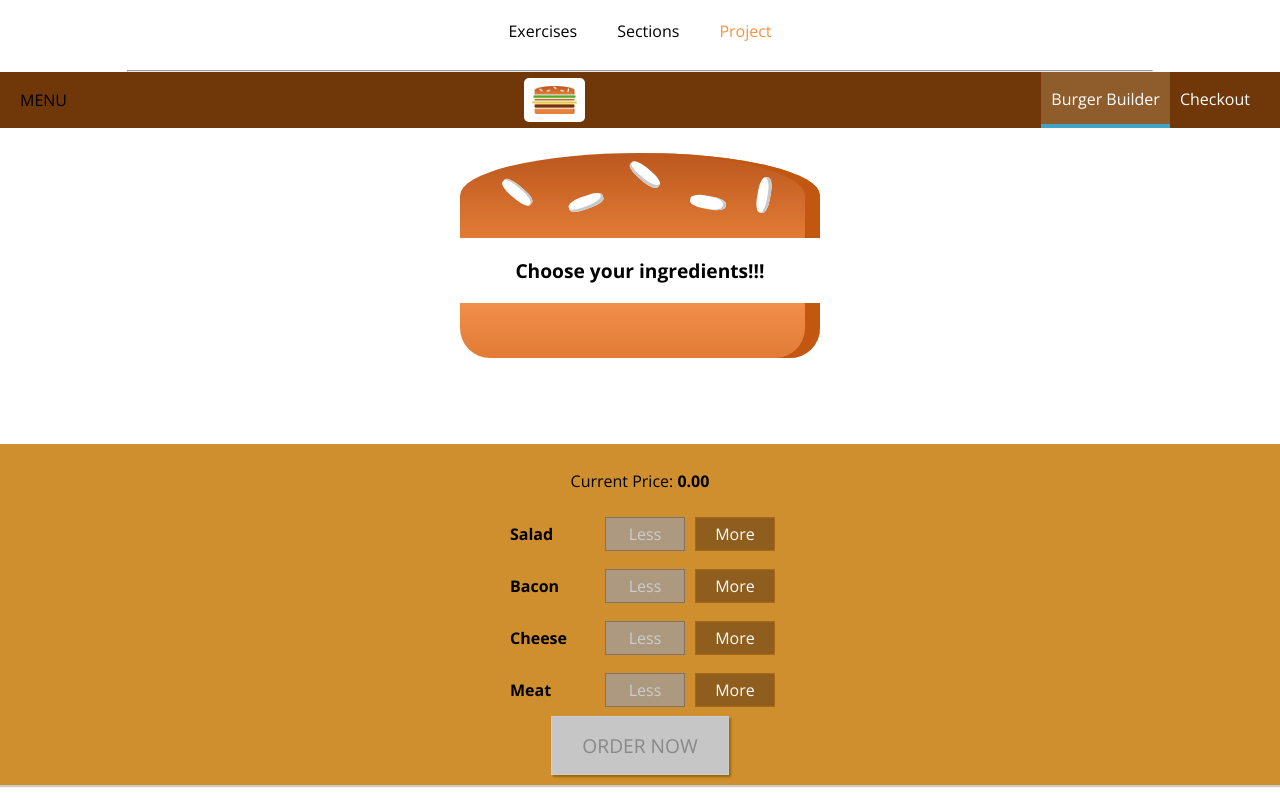
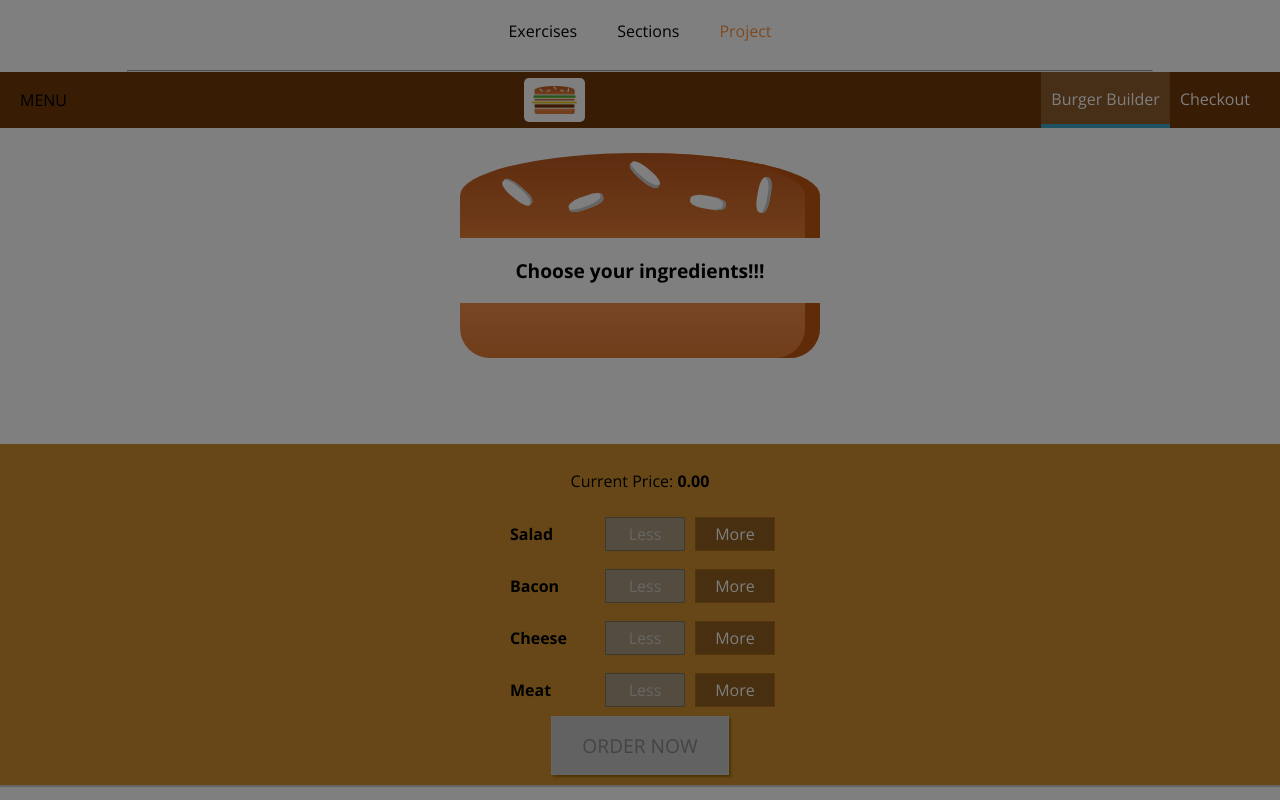
Before and after one commit to vinicechin/react-projects, a React (Create React App) app: page /project in a window 1280 px wide. Built offline with nearby package versions, Linux system fonts and the light colour scheme.

Commit message:
Add classnames package. Add Backdrop to sidebar.

```diff
--- a/package.json
+++ b/package.json
@@ -4,6 +4,7 @@
   "private": true,
   "dependencies": {
     "axios": "^0.19.2",
+    "classnames": "^2.2.6",
     "prop-types": "^15.7.2",
     "radium": "^0.26.0",
     "react": "^16.13.1",
--- a/src/Project/components/Layout/Layout.js
+++ b/src/Project/components/Layout/Layout.js
@@ -1,17 +1,32 @@
-import React from 'react'
+import React, { Component } from 'react'
 
 import { Content } from './Layout.module.css'
 import Toolbar from '../Navigation/Toolbar/Toolbar'
 import SideDrawer from '../Navigation/SideDrawer/SideDrawer'
 
-const Layout = (props) => (
+class Layout extends Component {
+    state = {
+        showSideDrawer: true
+    }
+
+    sideDrawerClosedHandler = () => {
+        this.setState({showSideDrawer: false})
+    }
+
+    render() {
+        return (
             <>
                 <Toolbar />
-        <SideDrawer />
+                <SideDrawer
+                    open={this.state.showSideDrawer}
+                    closed={this.sideDrawerClosedHandler}
+                />
                 <main className={Content}>
-            {props.children}
+                    {this.props.children}
                 </main>
             </>
         )
+    }
+}
 
 export default Layout
--- a/src/Project/components/Navigation/SideDrawer/SideDrawer.js
+++ b/src/Project/components/Navigation/SideDrawer/SideDrawer.js
@@ -1,17 +1,28 @@
 import React from 'react'
+import classNames from 'classnames'
 
 import classes from './SideDrawer.module.css'
 import Logo from '../../Logo/Logo'
 import NavigationItems from '../NavigationItems/NavigationItems'
+import Backdrop from '../../UI/Backdrop/Backdrop'
 
 const SideDrawer = (props) => {
+    const backDropClasses = classNames({
+        [classes.SideDrawer]: true,
+        [classes.Close]: !props.open,
+        [classes.Open]: props.open,
+    })
+
     return (
-        <div className={classes.SideDrawer} >
-            <Logo height="11%" />
-            <nav style={{ marginTop: '32px' }} >
-                <NavigationItems />
-            </nav>
-        </div>
+        <>
+            <Backdrop show={props.open} clicked={props.closed} />
+            <div className={backDropClasses} >
+                <Logo height="11%" />
+                <nav style={{ marginTop: '32px' }} >
+                    <NavigationItems />
+                </nav>
+            </div>
+        </>
     )
 }
 
--- a/src/Project/components/Navigation/SideDrawer/SideDrawer.module.css
+++ b/src/Project/components/Navigation/SideDrawer/SideDrawer.module.css
@@ -4,7 +4,7 @@
     max-width: 70%;
     height: 100%;
     left: 0;
-    top: 72px;
+    top: 0;
     z-index: 200;
     background-color: white;
     padding: 32px 16px;
```
Lines whose indentation alone changed are shown as unchanged.
